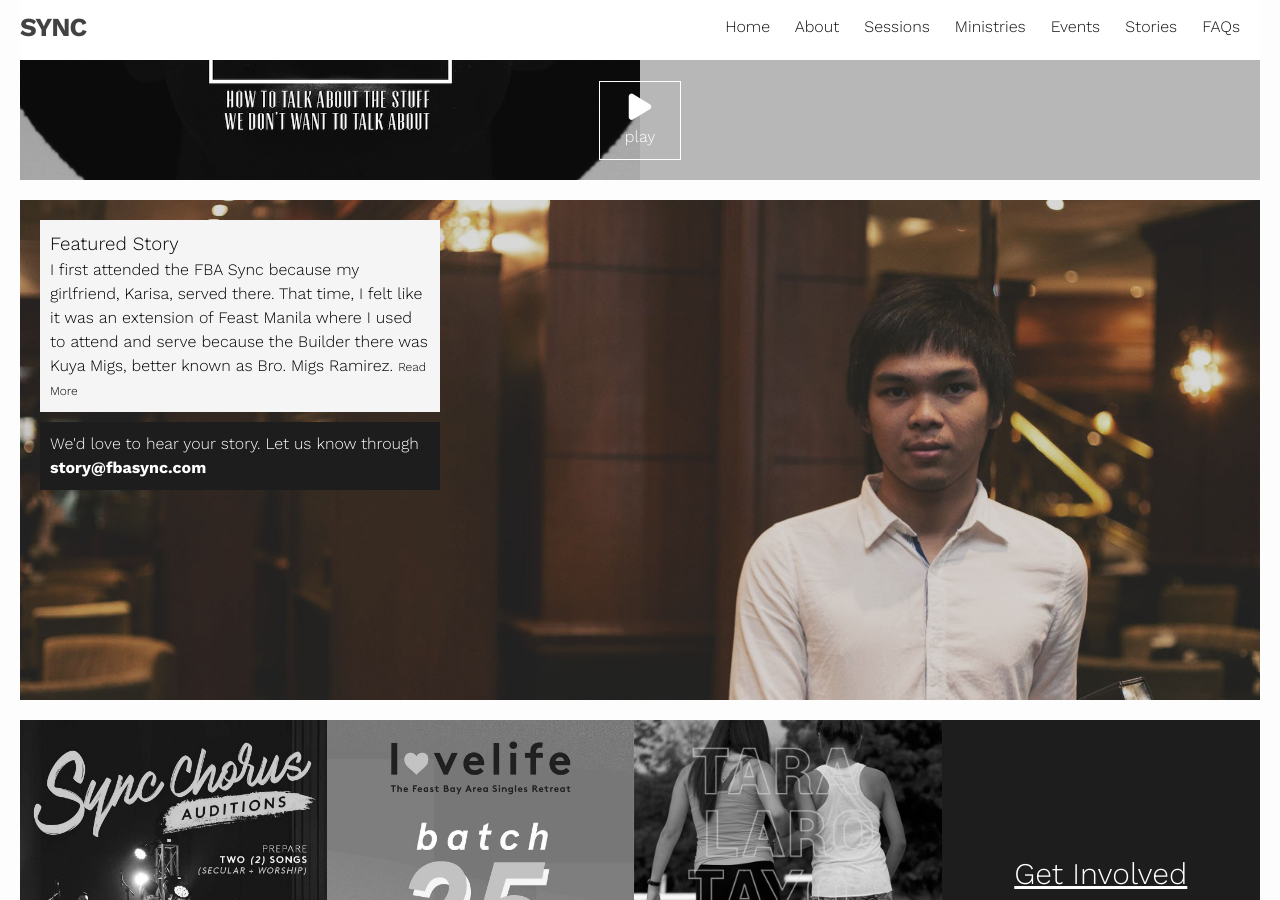
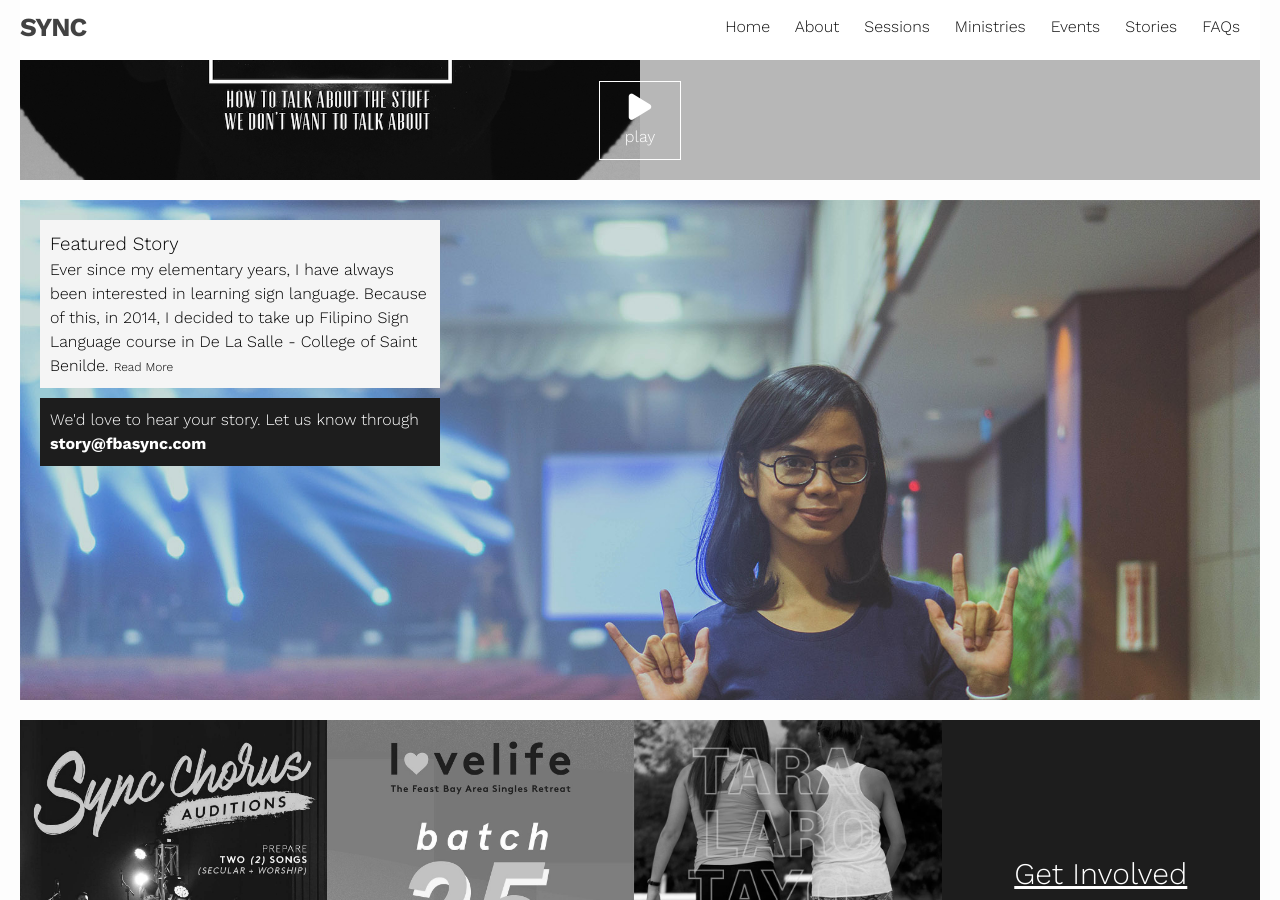
Before and after one commit to carlflor/fbasync, a Jekyll site: the page built from index.html, in a window 1280 px wide and 900 px high, scrolled down 1150 px. Built offline with Jekyll 4.4.1, drawn with Linux system fonts in a browser that asks for light colours; nearby versions of some CDN libraries.

Commit message:
adding zena's story

```diff
--- /dev/null
+++ b/_posts/2017-08-06-true-calling.md
@@ -0,0 +1,18 @@
+---
+layout: post
+title: 'My One True Calling'
+slug: one-true-calling
+image: /assets/images/posts/zena.jpg
+featured: true
+description: Zena Magana works as a school guidance counselor. She is part of the Deaf and Hard-of-Hearing Ministry and serves as an interpreter every Sunday.
+excerpt_separator: <!--more-->
+---
+Ever since my elementary years, I have always been interested in learning sign language. Because of this, in 2014, I decided to take up Filipino Sign Language course in De La Salle - College of Saint Benilde.
+<!--more-->
+When I enrolled that year, I was immersed with the Deaf community and had more appreciation of their language, identity, uniqueness, and culture. I admit that it was not easy, but the Deaf whom we studied with, were really patient in teaching us learn signs.
+<br><br>
+During our last term, my classmates and I joined an event called, “Sing it with Signs”. After the competition, Ms. Naty Natividad, a CSB employee, approached us and invited our group to attend The Feast so that we could enhance our skills. I immediately said ‘yes’ for the sole purpose of developing and practicing my skills in sign language. However, after weeks of attending The Feast, I eventually found myself yearning to deepen my relationship and my faith in God. I found myself being called by God to serve Him. It dawned on me that this is what He has always wanted me to do. Before, I never really understood why I have always been passionate to learn sign language, until God made me realize that He wants to use me to help others, especially the Deaf and hard of hearing, know, understand, appreciate, and love God’s teachings.
+<br><br>
+After serving with the Deaf Ministry (formerly known as Ephphatha Ministry) for more than two years, an unexpected change happened. The FBA Sync session was moved to the 9:00 am slot from the original 11:30 am. This meant that we will be joining a relatively different crowd, led by Bro Didoy. During our first Sunday with Sync, we thought that it would just be any ordinary Sunday. But it wasn’t. Bro Didoy, together with the servants and the attendees, made us feel really welcomed. As weeks passed by, we started having sincere and deeper connections with the community. We saw their efforts to make each session more “Deaf-friendly”, thus making the members of our ministry feel really loved and accepted.
+<br><br>
+Attending and serving at the FBA Sync sessions has changed my perspective in life. Spending time with the Deaf and HoH attendees has made me realize that we are all blessed no matter what our condition in life may be. Now, I do my best to imitate the good deeds of Christ in order for others to see Him and to feel His love through me. I want every person I encounter to realize that life is truly worth living, and that it is and will always be beautiful.
--- a/index.html
+++ b/index.html
@@ -47,8 +47,8 @@ video: "https://www.youtube.com/watch?v=9RVaR4fLkxY"
   {% for post in site.posts %}
     {% if post.featured %}
       {% assign imagesrc = post.image | prepend: site.baseurl | prepend: site.url %}
-      <!-- <a class="story" href="{{ post.url }}" style="background-image: url('{{imagesrc}}');"> -->
-      <a class="story" href="{{ post.url }}">
+      <a class="story" href="{{ post.url }}" style="background-image: url('{{imagesrc}}');">
+      <!-- <a class="story" href="{{ post.url }}"> -->
         <div class="details">
           <div class="excerpt">
             <h3>Featured Story</h3>
```
Also changed, not shown: _posts/2017-07-30-anel-story.md (+0 -1 lines), assets/images/posts/zena.jpg (added).
